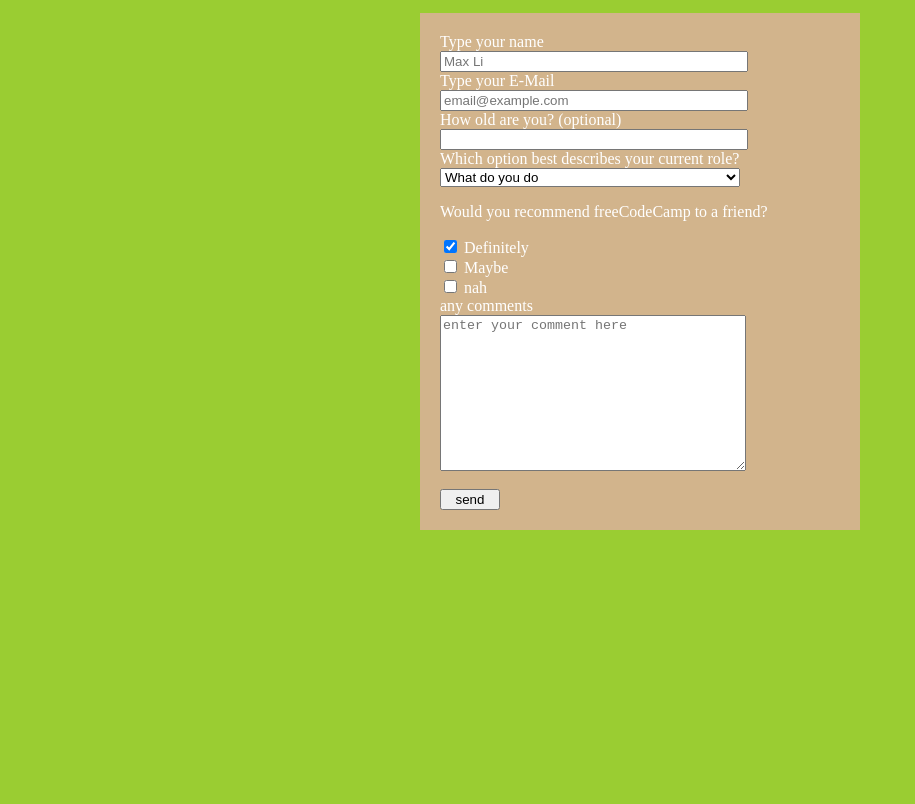
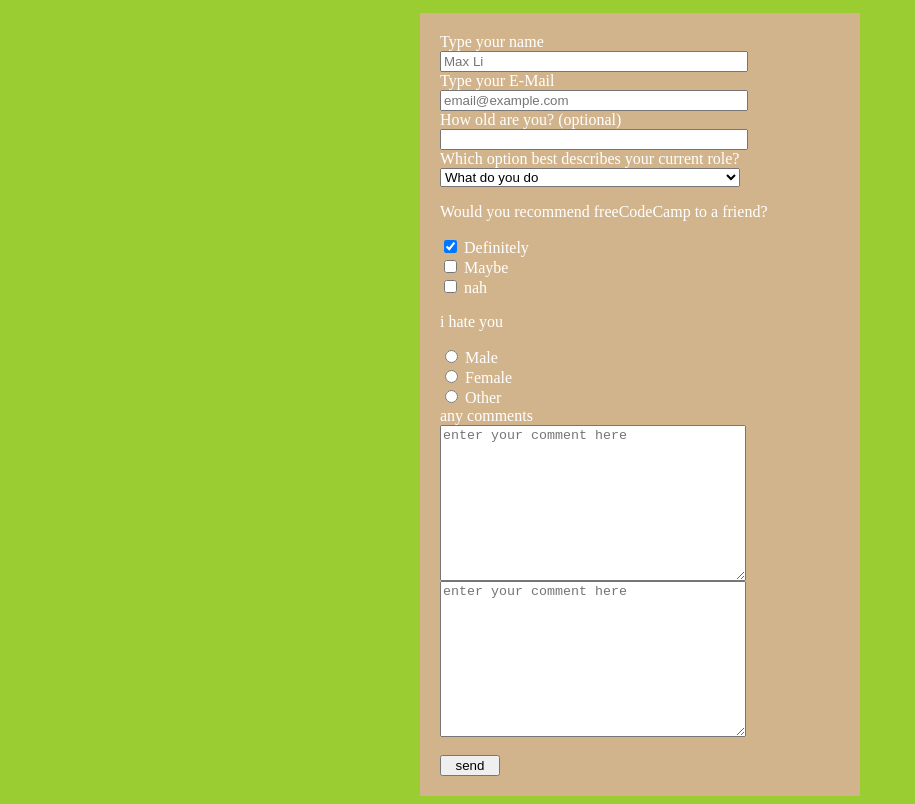
Before and after one commit to iezzughayyar/iezzughayyar.github.io, a plain HTML site: page survey.html in a window 1280 px wide. Shown: the part 101-905 px from the top of the page, without its empty margins (0-915 px from the left). Before the commit the page ends 800 px from the top, so only its background shows below. Drawn offline with Linux system fonts and the light colour scheme.

Commit message:
Update survey.html

```diff
--- a/survey.html
+++ b/survey.html
@@ -63,8 +63,17 @@
         <label for="">
             <input type="checkbox" id="nah"> nah
         </label>
-
+        <p>i hate you</p>
+        <div>
+        <input type="radio" id="male" name="gender" value="male">
+        <label for="male">Male</label><br>
+        <input type="radio" id="female" name="gender" value="female">
+        <label for="female">Female</label><br>
+        <input type="radio" id="other" name="gender" value="other">
+        <label for="other">Other</label>
+        </div>
         <label for="textarea">any comments</label>
+        <textarea name="comments" id="" cols="30" rows="10" placeholder="enter your comment here"></textarea>
         <textarea name="comments" id="" cols="30" rows="10" placeholder="enter your comment here"></textarea>
         <br>
         <button id="submit" type="submit">send</button>
```
